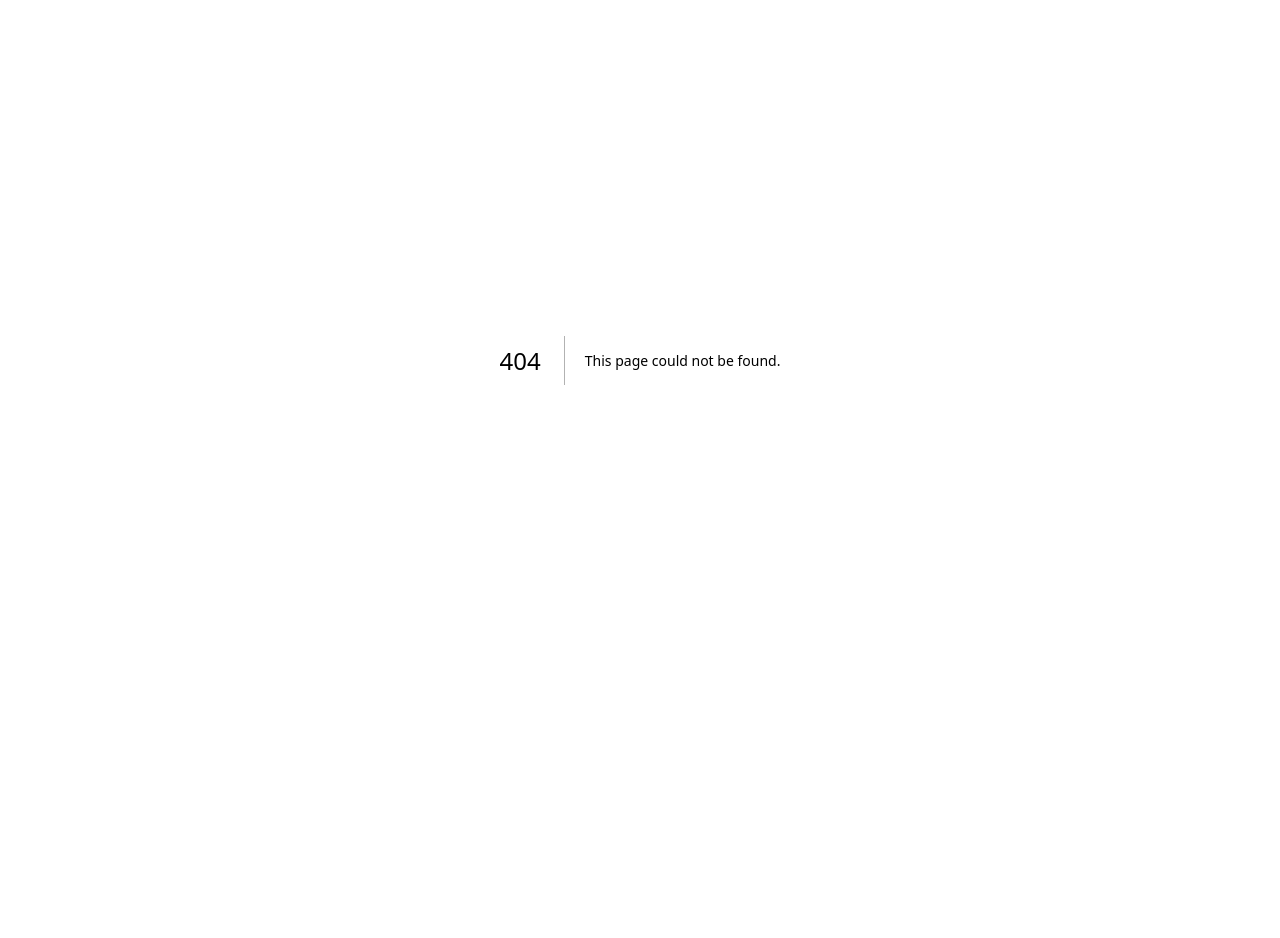
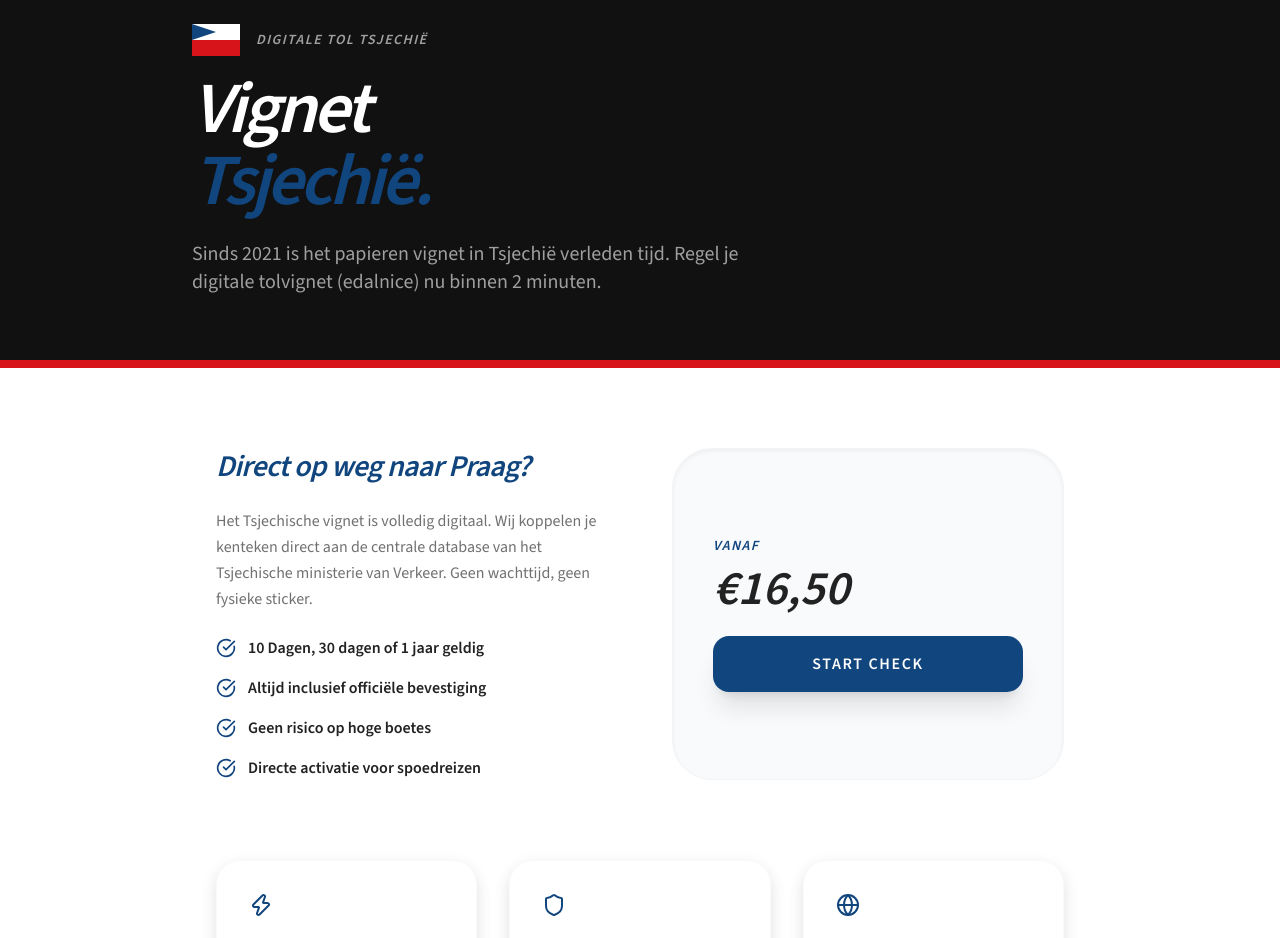
Before and after one commit to rossieauhermesagent/reisvignet-mvp, a Next.js app: page /vignet-tsjechie in a window 1280 px wide. Before the commit this address had no page. Shown: the part 40-978 px from the top of the page. Before the commit the page ends 800 px from the top, so only its background shows below. Built offline with nearby package versions, Linux system fonts and the light colour scheme.

Commit message:
Add Czechia SEO page and finalize bot logging structure

```diff
--- /dev/null
+++ b/src/app/vignet-tsjechie/page.tsx
@@ -0,0 +1,76 @@
+import { CheckCircle, Globe, Zap, Shield } from "lucide-react";
+
+export const metadata = {
+  title: 'Vignet Tsjechië 2026 Aanvragen (Elektronická dálniční známka) | Reisvignet.nl',
+  description: 'Bestel je digitale vignet voor Tsjechië direct online. 10 dagen, 30 dagen of een jaar geldig. Geen sticker nodig, directe activatie op kenteken.',
+};
+
+export default function TsjechiePage() {
+  return (
+    <main className="min-h-screen bg-white">
+      <div className="bg-[#111111] text-white py-16 px-6 border-b-8 border-[#D7141A]">
+        <div className="max-w-4xl mx-auto">
+          <div className="flex items-center gap-4 mb-4">
+            <div className="w-12 h-8 bg-white flex flex-col">
+              <div className="h-1/2 bg-white flex">
+                <div className="w-1/2 bg-[#11457E]" style={{ clipPath: 'polygon(0 0, 100% 50%, 0 100%)' }}></div>
+              </div>
+              <div className="h-1/2 bg-[#D7141A]"></div>
+            </div>
+            <span className="font-bold tracking-widest text-sm uppercase opacity-60 italic">Digitale Tol Tsjechië</span>
+          </div>
+          <h1 className="text-5xl md:text-7xl font-black mb-6 tracking-tighter leading-none italic">
+            Vignet <br /> <span className="text-[#11457E]">Tsjechië.</span>
+          </h1>
+          <p className="text-xl text-white/60 font-medium max-w-xl">
+            Sinds 2021 is het papieren vignet in Tsjechië verleden tijd. Regel je digitale tolvignet (edalnice) nu binnen 2 minuten.
+          </p>
+        </div>
+      </div>
+
+      <div className="max-w-4xl mx-auto py-20 px-6">
+        <div className="grid md:grid-cols-2 gap-16 mb-20">
+          <div className="text-left">
+            <h2 className="text-3xl font-black mb-6 tracking-tight italic text-[#11457E]">Direct op weg naar Praag?</h2>
+            <p className="text-[#717171] leading-relaxed mb-6 font-medium">
+              Het Tsjechische vignet is volledig digitaal. Wij koppelen je kenteken direct aan de centrale database van het Tsjechische ministerie van Verkeer. Geen wachttijd, geen fysieke sticker.
+            </p>
+            <div className="space-y-4">
+              {[
+                "10 Dagen, 30 dagen of 1 jaar geldig",
+                "Altijd inclusief officiële bevestiging",
+                "Geen risico op hoge boetes",
+                "Directe activatie voor spoedreizen"
+              ].map((text, i) => (
+                <div key={i} className="flex items-center gap-3 font-bold text-[#222222]">
+                  <CheckCircle className="text-[#11457E]" size={20} /> {text}
+                </div>
+              ))}
+            </div>
+          </div>
+          <div className="bg-gray-50 rounded-[40px] p-10 flex flex-col justify-center border border-gray-100 shadow-inner">
+             <div className="text-sm font-black text-[#11457E] mb-2 uppercase tracking-widest italic">Vanaf</div>
+             <div className="text-5xl font-black text-[#222222] mb-6 italic">€16,50</div>
+             <a href="/" className="bg-[#11457E] text-white py-4 rounded-2xl font-black text-center hover:bg-[#0d345e] transition-all active:scale-95 shadow-xl uppercase tracking-widest">
+                START CHECK
+             </a>
+          </div>
+        </div>
+
+        <div className="grid grid-cols-1 md:grid-cols-3 gap-8 mt-12 text-left">
+            {[
+              { icon: <Zap className="text-[#11457E]" />, t: "Direct Actief", d: "Zodra de betaling is afgerond, is je kenteken geregistreerd." },
+              { icon: <Shield className="text-[#11457E]" />, t: "100% Veilig", d: "Wij werken direct met de officiële API van edalnice.cz." },
+              { icon: <Globe className="text-[#11457E]" />, t: "Geen NL-Extra", d: "Alles in begrijpelijk Nederlands zonder extra papierwerk." }
+            ].map((feature, i) => (
+              <div key={i} className="p-8 rounded-3xl border border-gray-50 bg-white airbnb-shadow">
+                <div className="mb-4">{feature.icon}</div>
+                <h4 className="font-black text-lg mb-2 italic">{feature.t}</h4>
+                <p className="text-sm text-[#717171] font-medium leading-relaxed">{feature.d}</p>
+              </div>
+            ))}
+          </div>
+      </div>
+    </main>
+  );
+}
```
